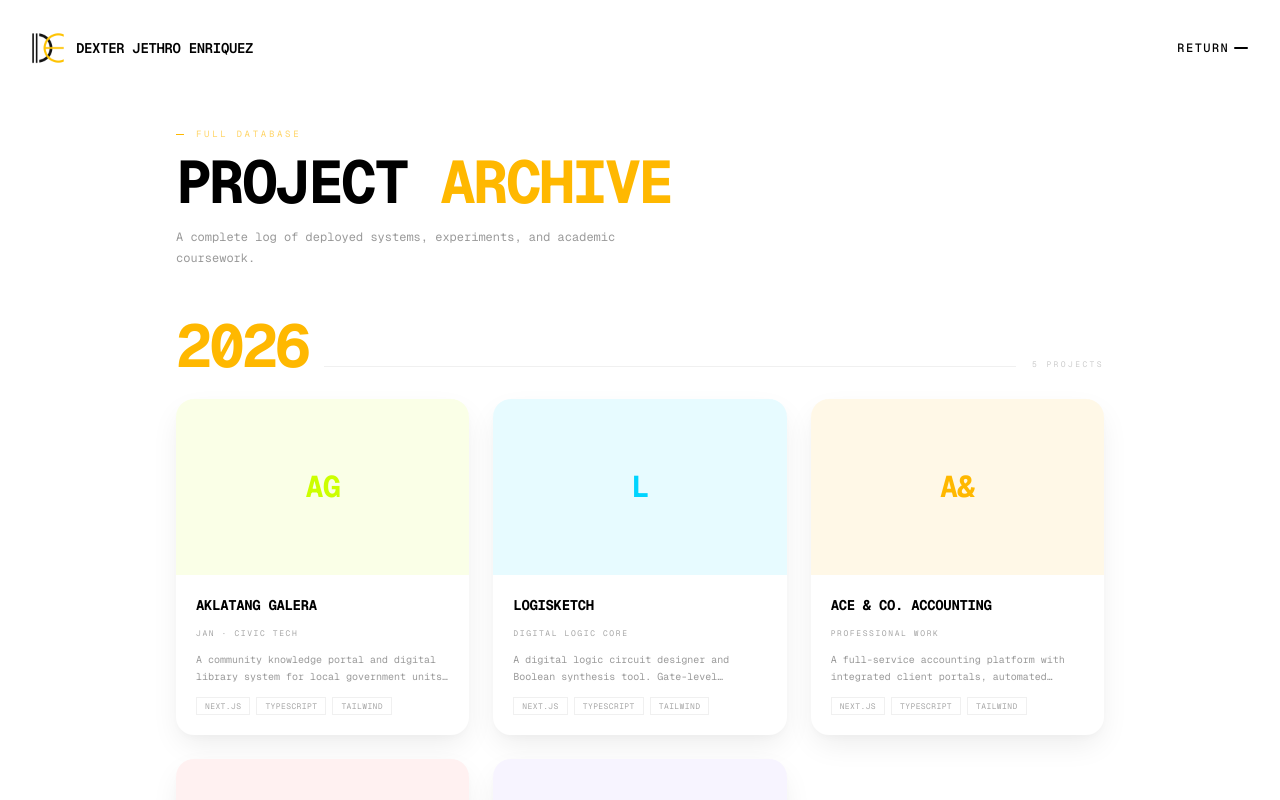
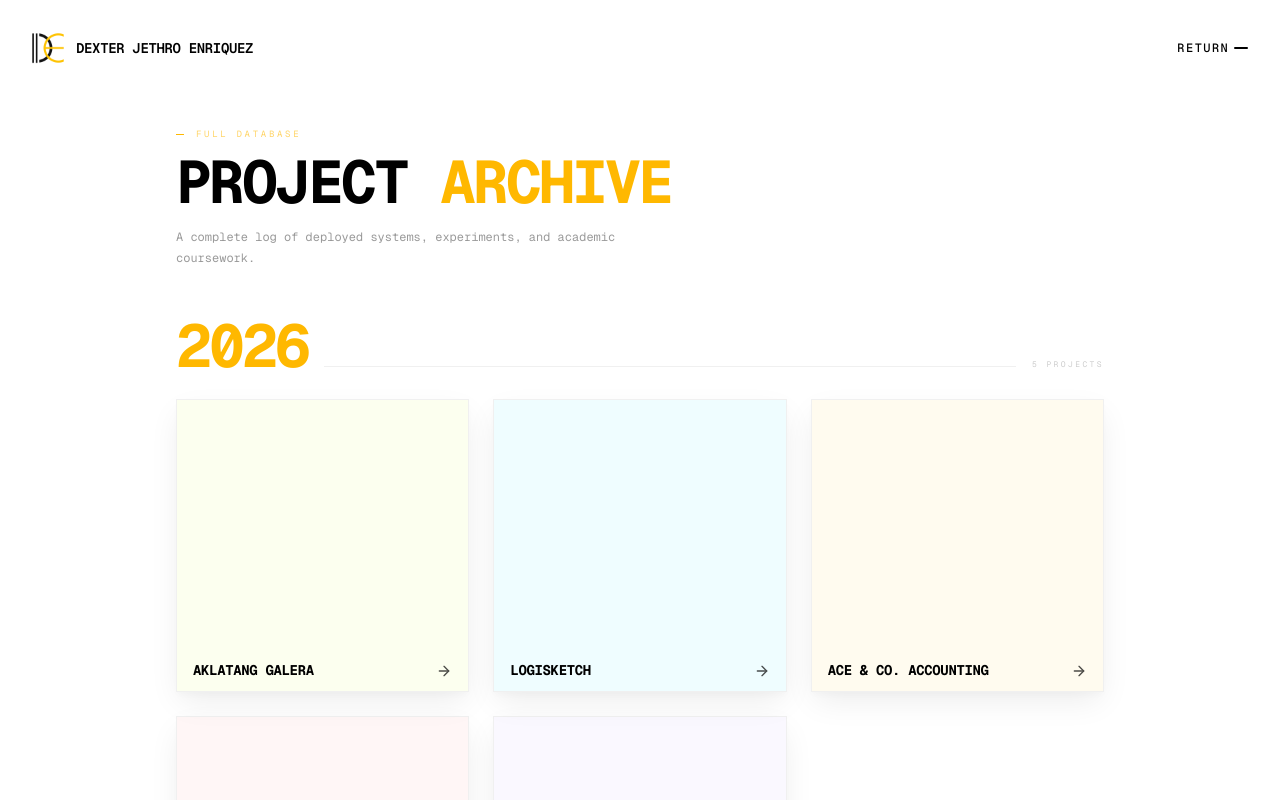
Before and after one commit to RokiTheWise/enriquez-portfolio-v2, a Next.js app: page /archive in a window 1280 px wide. Shown: the top 800 px of the page. Built offline with nearby package versions, Linux system fonts and the light colour scheme.

Commit message:
feat(archive): redesign cards — outlined square with image, Apple shadow, bottom-left title, arrow-right

```diff
--- a/app/archive/page.tsx
+++ b/app/archive/page.tsx
@@ -3,7 +3,7 @@
 import { useState, useEffect } from "react";
 import Link from "next/link";
 import { motion, AnimatePresence } from "framer-motion";
-import { ArrowUpRight } from "lucide-react";
+import { ArrowUpRight, ArrowRight } from "lucide-react";
 
 function GithubIcon({ size = 16 }: { size?: number }) {
   return (
@@ -207,74 +207,65 @@ function ArchiveCard({
   onClick: () => void;
 }) {
   const [hovered, setHovered] = useState(false);
-  const classificationLabel = entry.month
-    ? `${entry.month} · ${entry.classification}`
-    : entry.classification;
 
   return (
     <motion.div
       initial={{ opacity: 0, y: 16 }}
       animate={{ opacity: 1, y: 0 }}
       transition={{ duration: 0.4, delay: idx * 0.06 }}
+      className="aspect-square"
     >
       <div
         onClick={onClick}
         onMouseEnter={() => setHovered(true)}
         onMouseLeave={() => setHovered(false)}
-        className="cursor-pointer rounded-[18px] overflow-hidden bg-white"
+        className="relative w-full h-full cursor-pointer flex flex-col justify-end overflow-hidden"
         style={{
           boxShadow: hovered
             ? "0 4px 6px -1px rgba(0,0,0,0.02), 0 20px 40px -4px rgba(0,0,0,0.12)"
             : "0 4px 6px -1px rgba(0,0,0,0.02), 0 12px 30px -4px rgba(0,0,0,0.08)",
-          transform: hovered ? "scale(1.01)" : "scale(1)",
-          transition: "transform 0.3s ease, box-shadow 0.3s ease",
+          border: hovered
+            ? `1px solid ${entry.accentColor}60`
+            : "1px solid rgba(0,0,0,0.06)",
+          transition: "border-color 0.25s ease, box-shadow 0.25s ease",
         }}
       >
-        {/* Image or accent placeholder */}
+        {/* Image or accent placeholder filling the top */}
         {entry.image ? (
           // eslint-disable-next-line @next/next/no-img-element
           <img
             src={entry.image}
             alt={`${entry.project} screenshot`}
-            width={600}
-            height={176}
-            className="w-full h-44 object-cover"
+            width={400}
+            height={400}
+            className="absolute inset-0 w-full h-full object-cover"
           />
         ) : (
           <div
-            className="w-full h-44 flex items-center justify-center"
-            style={{ background: `${entry.accentColor}18` }}
-          >
-            <span
-              className="font-mono text-3xl font-bold tracking-tight select-none"
-              style={{ color: entry.accentColor }}
-            >
-              {getInitials(entry.project)}
-            </span>
-          </div>
+            className="absolute inset-0"
+            style={{ background: `${entry.accentColor}10` }}
+          />
         )}
 
-        {/* Card body */}
-        <div className="p-5">
-          <h3 className="font-mono text-sm font-bold tracking-tight text-black uppercase mb-1 truncate">
+        {/* Bottom label bar */}
+        <div
+          className="relative z-10 flex items-end justify-between px-4 py-3"
+          style={{
+            background: entry.image
+              ? "linear-gradient(to top, rgba(0,0,0,0.55) 0%, transparent 100%)"
+              : undefined,
+          }}
+        >
+          <h3
+            className="font-mono text-sm font-bold tracking-tight uppercase leading-tight"
+            style={{ color: entry.image ? "#fff" : "#000" }}
+          >
             {entry.project}
           </h3>
-          <span className="font-mono text-[8px] tracking-[0.2em] text-black/35 uppercase">
-            {classificationLabel}
-          </span>
-          <p className="font-mono text-[10px] leading-[1.7] text-black/40 mt-2 line-clamp-2">
-            {entry.description}
-          </p>
-          <div className="flex flex-wrap gap-1.5 mt-3">
-            {entry.tech.map((t) => (
-              <span
-                key={t.name}
-                className="font-mono text-[8px] tracking-wider text-black/35 uppercase px-2 py-0.5 border border-black/[0.06]"
-              >
-                {t.name}
-              </span>
-            ))}
-          </div>
+          <ArrowRight
+            size={16}
+            style={{ color: entry.image ? "#fff" : "#000", opacity: 0.7, flexShrink: 0 }}
+          />
         </div>
       </div>
     </motion.div>
```
